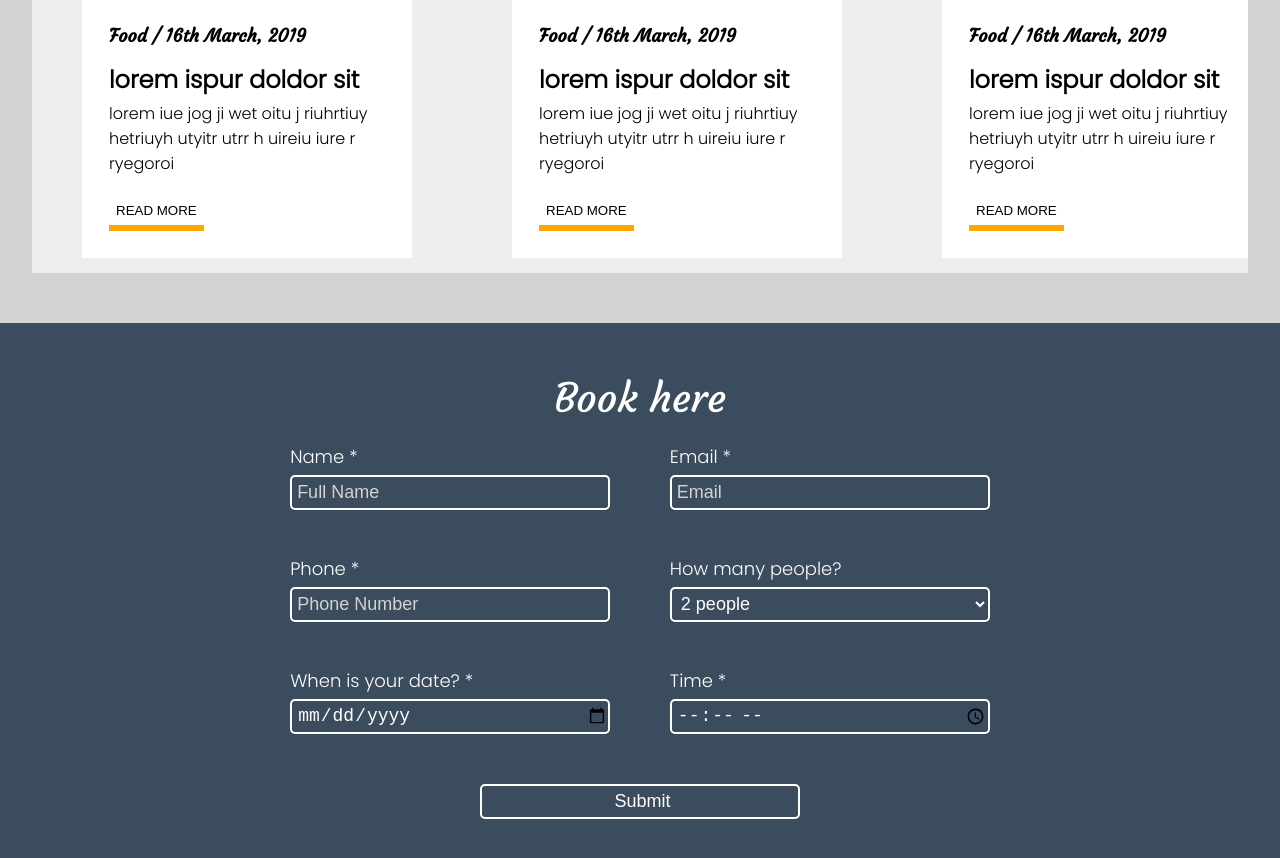
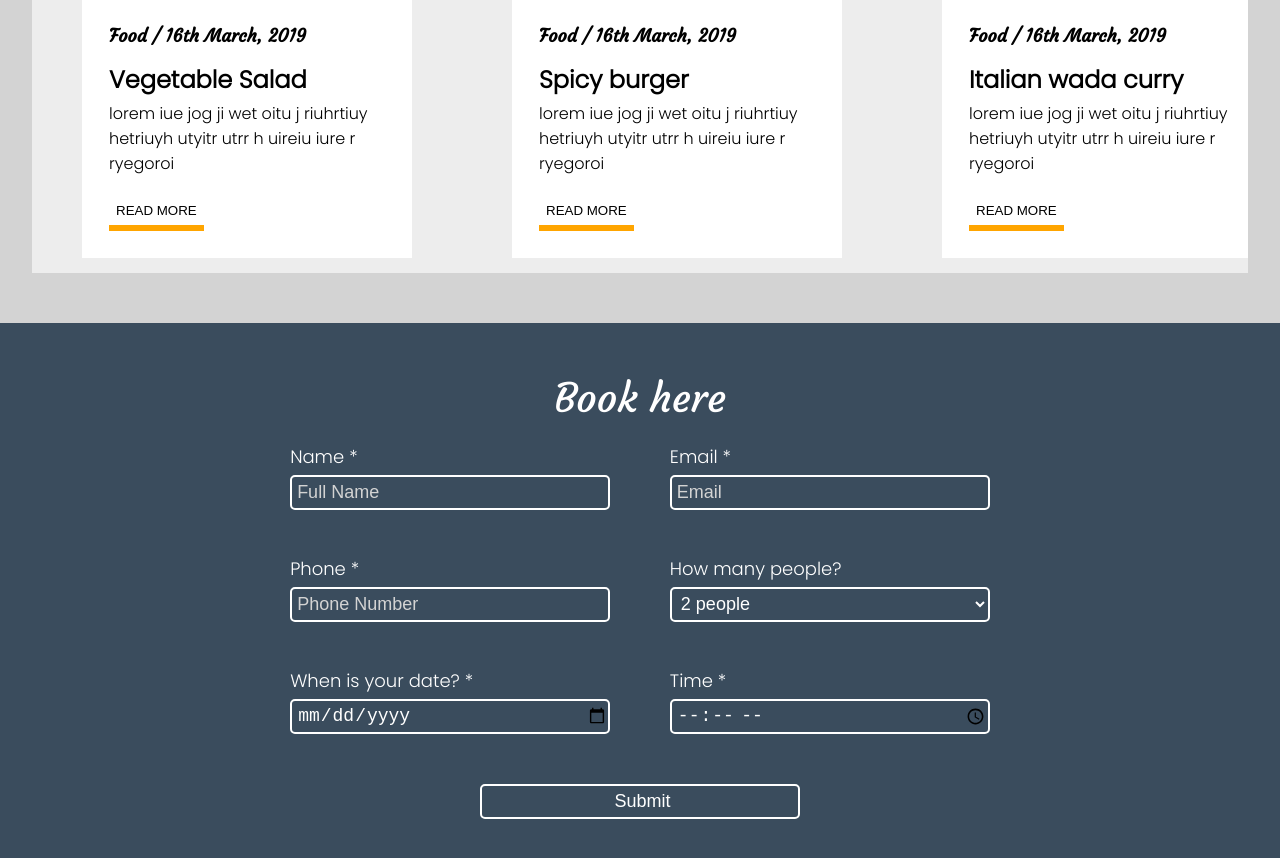
Before and after one commit to Vignesh-Mudaliyar/food-website, a plain HTML site: page index.html in a window 1280 px wide. Shown: the part 4987-5845 px from the top of the page. Drawn offline with Linux system fonts and the light colour scheme; a web font is replaced by a local one.

Commit message:
food-website

```diff
--- a/index.html
+++ b/index.html
@@ -256,7 +256,7 @@
 					<img src="images/8.jpg" width="100%" height="350px" >
 					<div class="subcard">
 						<span class="date">Food / 16th March, 2019</span>
-						<h2>lorem ispur doldor sit</h2>
+						<h2>Vegetable Salad</h2>
 						<p>lorem  iue jog ji wet oitu j  riuhrtiuy hetriuyh utyitr utrr h uireiu iure r ryegoroi</p>
 
 						<button>READ MORE</button>
@@ -267,7 +267,7 @@
 					<img src="images/1.jpg" width="100%" height="350px" >
 					<div class="subcard">
 						<span class="date">Food / 16th March, 2019</span>
-						<h2>lorem ispur doldor sit</h2>
+						<h2>Spicy burger</h2>
 						<p>lorem  iue jog ji wet oitu j  riuhrtiuy hetriuyh utyitr utrr h uireiu iure r ryegoroi</p>
 
 						<button>READ MORE</button>
@@ -280,7 +280,7 @@
 					<img src="images/2.jpg" width="100%" height="350px" >
 					<div class="subcard">
 						<span class="date">Food / 16th March, 2019</span>
-						<h2>lorem ispur doldor sit</h2>
+						<h2>Italian wada curry</h2>
 						<p>lorem  iue jog ji wet oitu j  riuhrtiuy hetriuyh utyitr utrr h uireiu iure r ryegoroi</p>
 
 						<button>READ MORE</button>
@@ -291,7 +291,7 @@
 					<img src="images/3.jpg" width="100%" height="350px" >
 					<div class="subcard">
 						<span class="date">Food / 16th March, 2019</span>
-						<h2>lorem ispur doldor sit</h2>
+						<h2>Indian burger</h2>
 						<p>lorem  iue jog ji wet oitu j  riuhrtiuy hetriuyh utyitr utrr h uireiu iure r ryegoroi</p>
 
 						<button>READ MORE</button>
@@ -302,7 +302,7 @@
 					<img src="images/4.jpg" width="100%" height="350px" >
 					<div class="subcard">
 						<span class="date">Food / 16th March, 2019</span>
-						<h2>lorem ispur doldor sit</h2>
+						<h2>Germany spicy pizza</h2>
 						<p>lorem  iue jog ji wet oitu j  riuhrtiuy hetriuyh utyitr utrr h uireiu iure r ryegoroi</p>
 
 						<button>READ MORE</button>
@@ -313,7 +313,7 @@
 					<img src="images/5.jpg" width="100%" height="350px" >
 					<div class="subcard">
 						<span class="date">Food / 16th March, 2019</span>
-						<h2>lorem ispur doldor sit</h2>
+						<h2>Italian French fries</h2>
 						<p>lorem  iue jog ji wet oitu j  riuhrtiuy hetriuyh utyitr utrr h uireiu iure r ryegoroi</p>
 
 						<button>READ MORE</button>
@@ -324,7 +324,7 @@
 					<img src="images/6.jpg" width="100%" height="350px" >
 					<div class="subcard">
 						<span class="date">Food / 16th March, 2019</span>
-						<h2>lorem ispur doldor sit</h2>
+						<h2>Desi Indian Thali</h2>
 						<p>lorem  iue jog ji wet oitu j  riuhrtiuy hetriuyh utyitr utrr h uireiu iure r ryegoroi</p>
 
 						<button>READ MORE</button>
```
